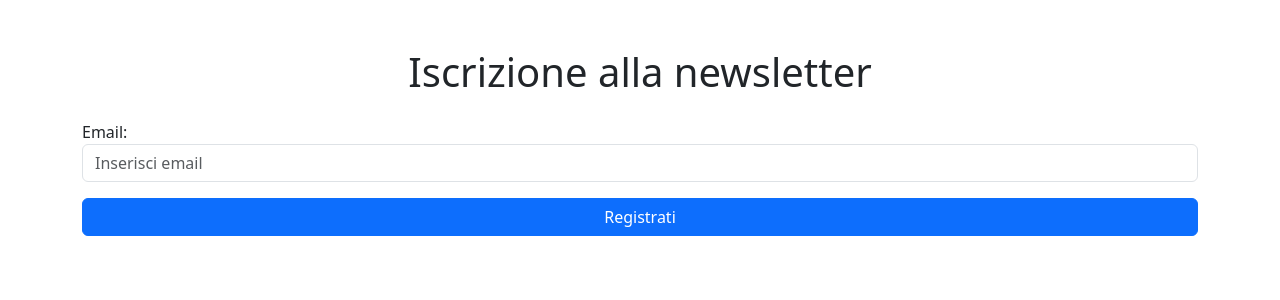
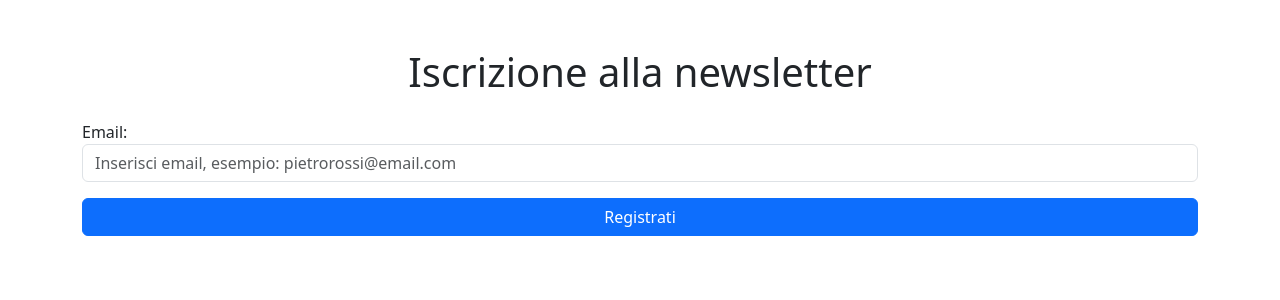
Before and after one commit to wmancaniello/php-iscrizione-newsletter, a PHP site: page / in a window 1280 px wide. Shown: the top 300 px of the page. Run offline with PHP 8.4, Linux system fonts and the light colour scheme.

Commit message:
fix: control

```diff
--- a/index.php
+++ b/index.php
@@ -18,12 +18,12 @@ include './partials/function.php';
 
         <form action="" method="post" class="mt-4 d-flex flex-column gap-3">
             <div class="form-group">
-                <label for="email">Email:</label>
-                <input type="email" class="form-control" id="email" name="email" placeholder="Inserisci email" required>
+                <label for="text">Email:</label>
+                <input type="text" class="form-control" id="email" name="email" placeholder="Inserisci email, esempio: pietrorossi@email.com">
 
                 <?php if (isset($_POST['email'])) : ?>
                     <?php if (!validateEmail($_POST['email'])) : ?>
-                        <small class="text-danger">Email non valida, esempio: "pietrorossi@email.com"</small>
+                        <small class="text-danger">Email non valida, prego inserire una mail valida</small>
                     <?php else : ?>
                         <small class="text-success">Email valida!</small>
                     <?php endif; ?>
```
